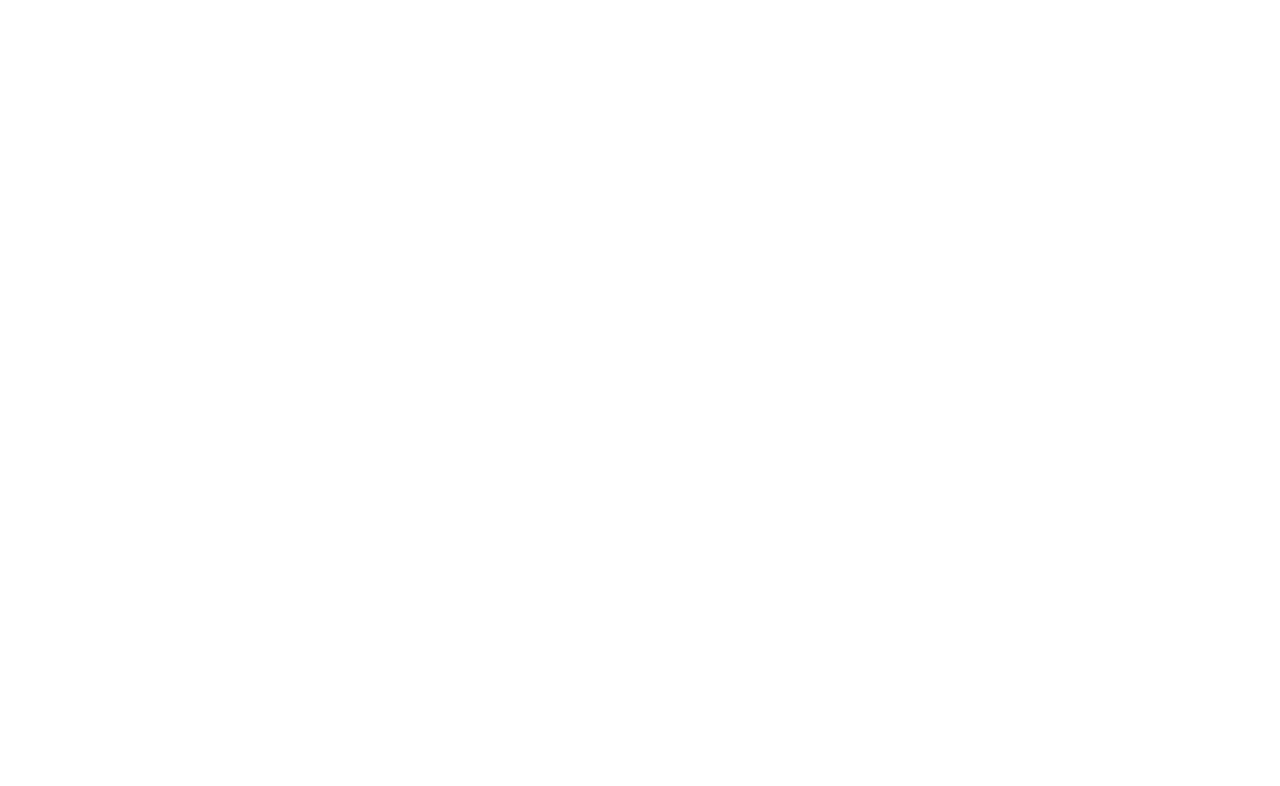
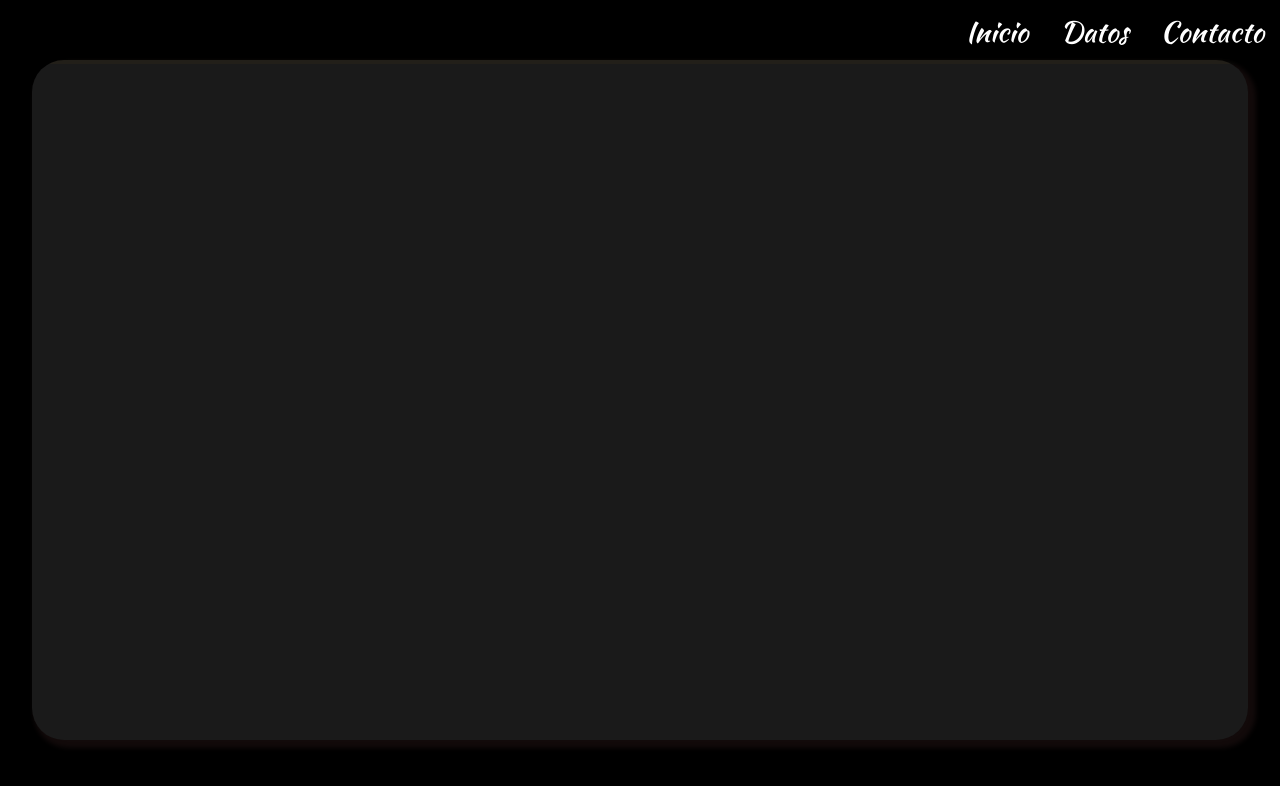
Before and after one commit to AndLup/Proyecto_3_Dashboard, a website: page app/index.html in a window 1280 px wide. Drawn offline with Linux system fonts and the light colour scheme.

Commit message:
Terminando base

```diff
--- a/app/estilos.css
+++ b/app/estilos.css
@@ -0,0 +1,62 @@
+*{
+    margin: 0;
+    padding: 0;
+}
+
+.fondo{
+    position: absolute;
+    width: 100%;
+    height: 100vh;
+    background-color: black;
+
+}
+
+.header{
+    position: fixed;
+    width: 100%;
+    height: 8vh;
+    backdrop-filter: sepia(90%);
+    z-index: 500;
+}
+
+.menu{
+    width: 100%;
+    height: 100%;
+    display: flex;
+    justify-content: right;
+    align-items: center;
+}
+
+.menu a{
+    text-decoration: none;
+    margin: 1rem;
+    color: white;
+    transition: all ease-in-out .3s;
+    text-align: center;
+    font-size: 1.8rem;
+    font-family: 'Kaushan Script', cursive;
+}
+
+.menu a:hover{
+   transform: translateY(15%);
+   border-top: 3px solid tomato;
+}
+
+.main{
+    position: absolute;
+    width: 100%;
+    height: 100%;
+    display: flex;
+    justify-content: center;
+    align-items: center;
+}
+
+.cont-principal{
+    position: absolute;
+    width: 95%;
+    height: 85%;
+    backdrop-filter: blur(20px);
+    background-color: rgba(255, 255, 255, .1);
+    border-radius: 2rem;
+    box-shadow: .3rem .3rem .3rem .2rem rgba(255, 143, 143, 0.07);
+}
--- a/app/index.html
+++ b/app/index.html
@@ -5,9 +5,34 @@
     <meta http-equiv="X-UA-Compatible" content="IE=edge">
     <meta name="viewport" content="width=device-width, initial-scale=1.0">
     <link rel="stylesheet" href="estilos.css">
+
+    <link rel="preconnect" href="https://fonts.googleapis.com">
+    <link rel="preconnect" href="https://fonts.gstatic.com" crossorigin>
+    <link href="https://fonts.googleapis.com/css2?family=Kaushan+Script&display=swap" rel="stylesheet">
+
+
     <title>Dashboard</title>
 </head>
 <body>
 
+    <div class="fondo">
+
+    </div>
+    <header class="header">
+        <nav class="menu">
+            <a href="#">Inicio</a>
+            <a href="#">Datos</a>
+            <a href="#">Contacto</a>
+        </nav>
+
+    </header>
+
+    <main class="main">
+        <div class="cont-principal">
+
+        </div>
+    </main>
+
+    <script src="scripts.js"></script>
 </body>
 </html>
--- a/package.json
+++ b/package.json
@@ -4,7 +4,7 @@
   "description": "Creación de un Dashboard usando Chart.js, fetch para consumir una API pública con JavaScript, Html y Css.",
   "main": "index.js",
   "scripts": {
-    "test": "echo \"Error: no test specified\" && exit 1"
+    "start": "node index.js"
   },
   "repository": {
     "type": "git",
```
Also changed, not shown: index.js (+10 -0 lines), app/scripts.js (added).
